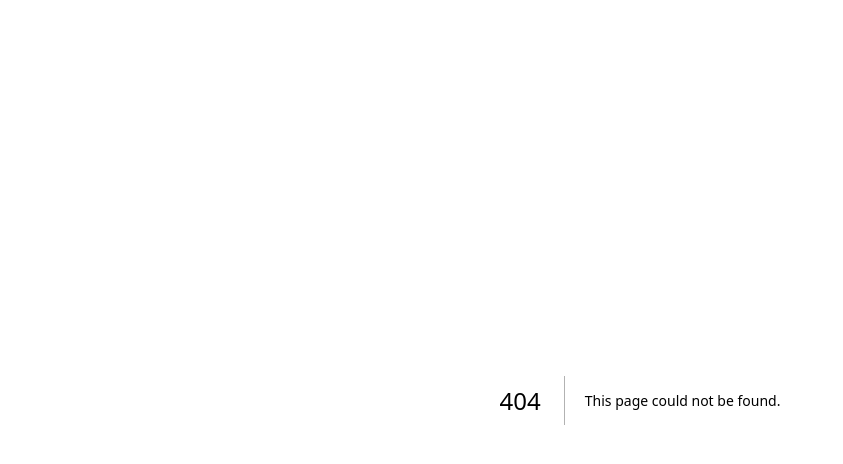
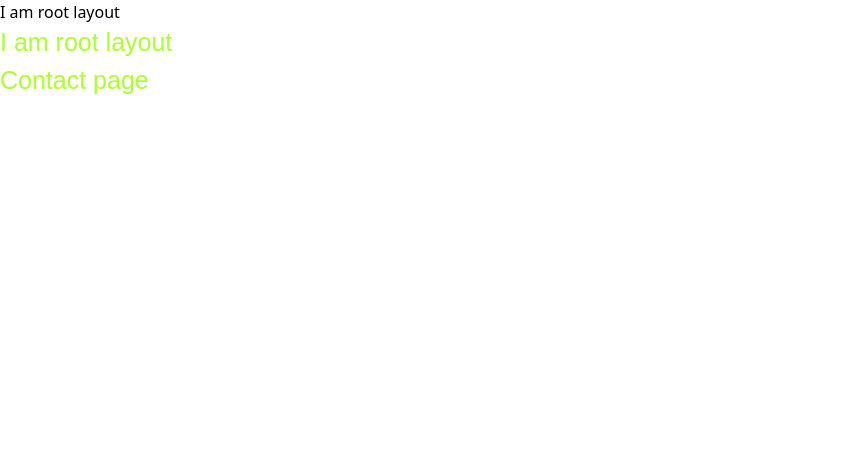
Before and after one commit to kimnewbie/nextjs_editor, a Next.js app: page /contact in a window 1280 px wide. Before the commit this address had no page. Shown: the top 464 px of the page, without its empty margins (0-843 px from the left). Built offline with nearby package versions, Linux system fonts and the light colour scheme.

Commit message:
next js 13

```diff
--- /dev/null
+++ b/app/contact/contact.module.css
@@ -0,0 +1,5 @@
+.title {
+    font-size: 25px;
+    color: greenyellow;
+    font-family: Arial, Helvetica, sans-serif;
+}
--- /dev/null
+++ b/app/contact/layout.tsx
@@ -0,0 +1,14 @@
+import style from './contact.module.css';
+
+export default function ContactLayout({
+    children,
+}: {
+    children: React.ReactNode;
+}) {
+    return (
+        <>
+            <h1 className={style.title}>I am root layout</h1>
+            {children}
+        </>
+    )
+}
--- /dev/null
+++ b/app/contact/page.tsx
@@ -0,0 +1,14 @@
+import { NextPage } from "next";
+import style from './contact.module.css';
+
+interface Props { }
+
+const Contact: NextPage<Props> = () => {
+    return (
+        <div className={style.title} >
+            Contact page
+        </div >
+    )
+}
+
+export default Contact;
--- a/app/globals.css
+++ b/app/globals.css
@@ -1,107 +1,3 @@
-:root {
-  --max-width: 1100px;
-  --border-radius: 12px;
-  --font-mono: ui-monospace, Menlo, Monaco, 'Cascadia Mono', 'Segoe UI Mono',
-    'Roboto Mono', 'Oxygen Mono', 'Ubuntu Monospace', 'Source Code Pro',
-    'Fira Mono', 'Droid Sans Mono', 'Courier New', monospace;
-
-  --foreground-rgb: 0, 0, 0;
-  --background-start-rgb: 214, 219, 220;
-  --background-end-rgb: 255, 255, 255;
-
-  --primary-glow: conic-gradient(
-    from 180deg at 50% 50%,
-    #16abff33 0deg,
-    #0885ff33 55deg,
-    #54d6ff33 120deg,
-    #0071ff33 160deg,
-    transparent 360deg
-  );
-  --secondary-glow: radial-gradient(
-    rgba(255, 255, 255, 1),
-    rgba(255, 255, 255, 0)
-  );
-
-  --tile-start-rgb: 239, 245, 249;
-  --tile-end-rgb: 228, 232, 233;
-  --tile-border: conic-gradient(
-    #00000080,
-    #00000040,
-    #00000030,
-    #00000020,
-    #00000010,
-    #00000010,
-    #00000080
-  );
-
-  --callout-rgb: 238, 240, 241;
-  --callout-border-rgb: 172, 175, 176;
-  --card-rgb: 180, 185, 188;
-  --card-border-rgb: 131, 134, 135;
-}
-
-@media (prefers-color-scheme: dark) {
-  :root {
-    --foreground-rgb: 255, 255, 255;
-    --background-start-rgb: 0, 0, 0;
-    --background-end-rgb: 0, 0, 0;
-
-    --primary-glow: radial-gradient(rgba(1, 65, 255, 0.4), rgba(1, 65, 255, 0));
-    --secondary-glow: linear-gradient(
-      to bottom right,
-      rgba(1, 65, 255, 0),
-      rgba(1, 65, 255, 0),
-      rgba(1, 65, 255, 0.3)
-    );
-
-    --tile-start-rgb: 2, 13, 46;
-    --tile-end-rgb: 2, 5, 19;
-    --tile-border: conic-gradient(
-      #ffffff80,
-      #ffffff40,
-      #ffffff30,
-      #ffffff20,
-      #ffffff10,
-      #ffffff10,
-      #ffffff80
-    );
-
-    --callout-rgb: 20, 20, 20;
-    --callout-border-rgb: 108, 108, 108;
-    --card-rgb: 100, 100, 100;
-    --card-border-rgb: 200, 200, 200;
-  }
-}
-
-* {
-  box-sizing: border-box;
-  padding: 0;
-  margin: 0;
-}
-
-html,
-body {
-  max-width: 100vw;
-  overflow-x: hidden;
-}
-
-body {
-  color: rgb(var(--foreground-rgb));
-  background: linear-gradient(
-      to bottom,
-      transparent,
-      rgb(var(--background-end-rgb))
-    )
-    rgb(var(--background-start-rgb));
-}
-
-a {
-  color: inherit;
-  text-decoration: none;
-}
-
-@media (prefers-color-scheme: dark) {
-  html {
-    color-scheme: dark;
-  }
-}
+@tailwind base;
+@tailwind components;
+@tailwind utilities;
--- a/app/layout.tsx
+++ b/app/layout.tsx
@@ -1,12 +1,4 @@
-import './globals.css'
-import { Inter } from 'next/font/google'
-
-const inter = Inter({ subsets: ['latin'] })
-
-export const metadata = {
-  title: 'Create Next App',
-  description: 'Generated by create next app',
-}
+import "./globals.css";
 
 export default function RootLayout({
   children,
@@ -14,8 +6,12 @@ export default function RootLayout({
   children: React.ReactNode
 }) {
   return (
-    <html lang="en">
-      <body className={inter.className}>{children}</body>
+    <html>
+      <head />
+      <body>
+        <h1>I am root layout</h1>
+        {children}
+      </body>
     </html>
   )
 }
--- a/app/page.tsx
+++ b/app/page.tsx
@@ -1,95 +1,8 @@
-import Image from 'next/image'
 import styles from './page.module.css'
 
 export default function Home() {
   return (
     <main className={styles.main}>
-      <div className={styles.description}>
-        <p>
-          Get started by editing&nbsp;
-          <code className={styles.code}>app/page.tsx</code>
-        </p>
-        <div>
-          <a
-            href="https://vercel.com?utm_source=create-next-app&utm_medium=appdir-template&utm_campaign=create-next-app"
-            target="_blank"
-            rel="noopener noreferrer"
-          >
-            By{' '}
-            <Image
-              src="/vercel.svg"
-              alt="Vercel Logo"
-              className={styles.vercelLogo}
-              width={100}
-              height={24}
-              priority
-            />
-          </a>
-        </div>
-      </div>
-
-      <div className={styles.center}>
-        <Image
-          className={styles.logo}
-          src="/next.svg"
-          alt="Next.js Logo"
-          width={180}
-          height={37}
-          priority
-        />
-      </div>
-
-      <div className={styles.grid}>
-        <a
-          href="https://nextjs.org/docs?utm_source=create-next-app&utm_medium=appdir-template&utm_campaign=create-next-app"
-          className={styles.card}
-          target="_blank"
-          rel="noopener noreferrer"
-        >
-          <h2>
-            Docs <span>-&gt;</span>
-          </h2>
-          <p>Find in-depth information about Next.js features and API.</p>
-        </a>
-
-        <a
-          href="https://nextjs.org/learn?utm_source=create-next-app&utm_medium=appdir-template&utm_campaign=create-next-app"
-          className={styles.card}
-          target="_blank"
-          rel="noopener noreferrer"
-        >
-          <h2>
-            Learn <span>-&gt;</span>
-          </h2>
-          <p>Learn about Next.js in an interactive course with&nbsp;quizzes!</p>
-        </a>
-
-        <a
-          href="https://vercel.com/templates?framework=next.js&utm_source=create-next-app&utm_medium=appdir-template&utm_campaign=create-next-app"
-          className={styles.card}
-          target="_blank"
-          rel="noopener noreferrer"
-        >
-          <h2>
-            Templates <span>-&gt;</span>
-          </h2>
-          <p>Explore the Next.js 13 playground.</p>
-        </a>
-
-        <a
-          href="https://vercel.com/new?utm_source=create-next-app&utm_medium=appdir-template&utm_campaign=create-next-app"
-          className={styles.card}
-          target="_blank"
-          rel="noopener noreferrer"
-        >
-          <h2>
-            Deploy <span>-&gt;</span>
-          </h2>
-          <p>
-            Instantly deploy your Next.js site to a shareable URL with Vercel.
-          </p>
-        </a>
-      </div>
     </main>
   )
 }
--- a/package.json
+++ b/package.json
@@ -18,5 +18,10 @@
     "react": "18.2.0",
     "react-dom": "18.2.0",
     "typescript": "5.0.4"
+  },
+  "devDependencies": {
+    "autoprefixer": "^10.4.14",
+    "postcss": "^8.4.23",
+    "tailwindcss": "^3.3.2"
   }
 }
--- /dev/null
+++ b/postcss.config.js
@@ -0,0 +1,6 @@
+module.exports = {
+  plugins: {
+    tailwindcss: {},
+    autoprefixer: {},
+  },
+}
--- /dev/null
+++ b/tailwind.config.js
@@ -0,0 +1,15 @@
+/** @type {import('tailwindcss').Config} */
+module.exports = {
+  content: [
+    './app/**/*.{js,ts,jsx,tsx,mdx}', // Note the addition of the `app` directory.
+    './pages/**/*.{js,ts,jsx,tsx,mdx}',
+    './components/**/*.{js,ts,jsx,tsx,mdx}',
+
+    // Or if using `src` directory:
+    './src/**/*.{js,ts,jsx,tsx,mdx}',
+  ],
+  theme: {
+    extend: {},
+  },
+  plugins: [],
+};
```
Also changed, not shown: 2 other files (tests, documents, lock files or other folders).
